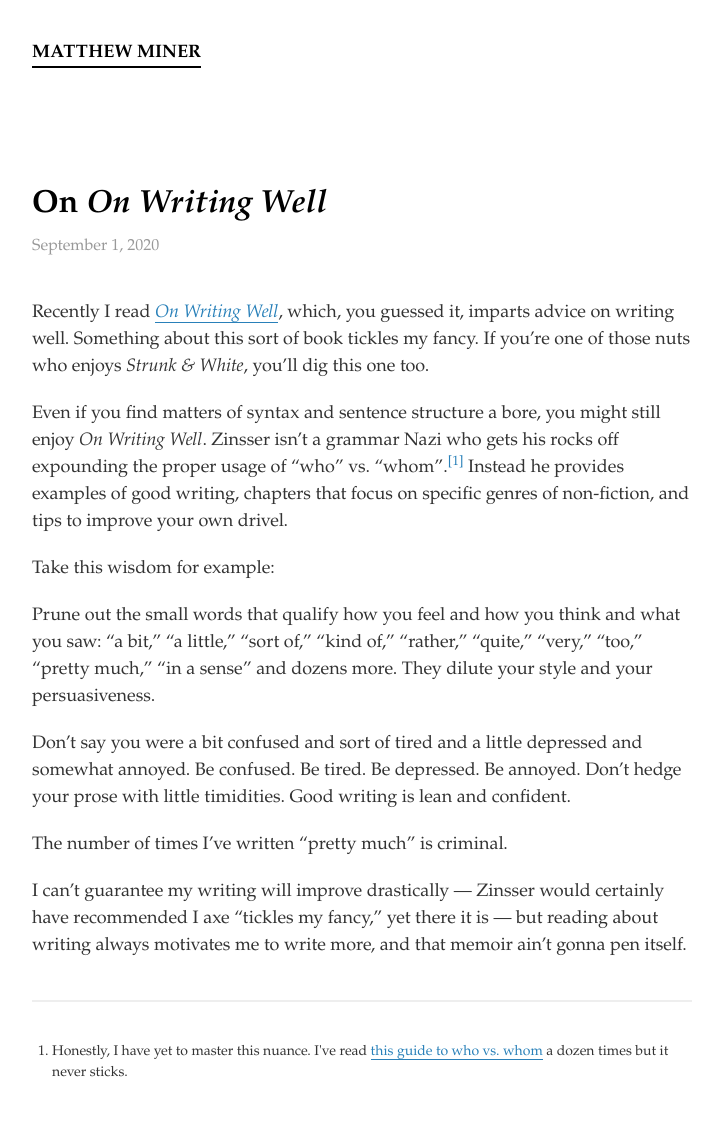
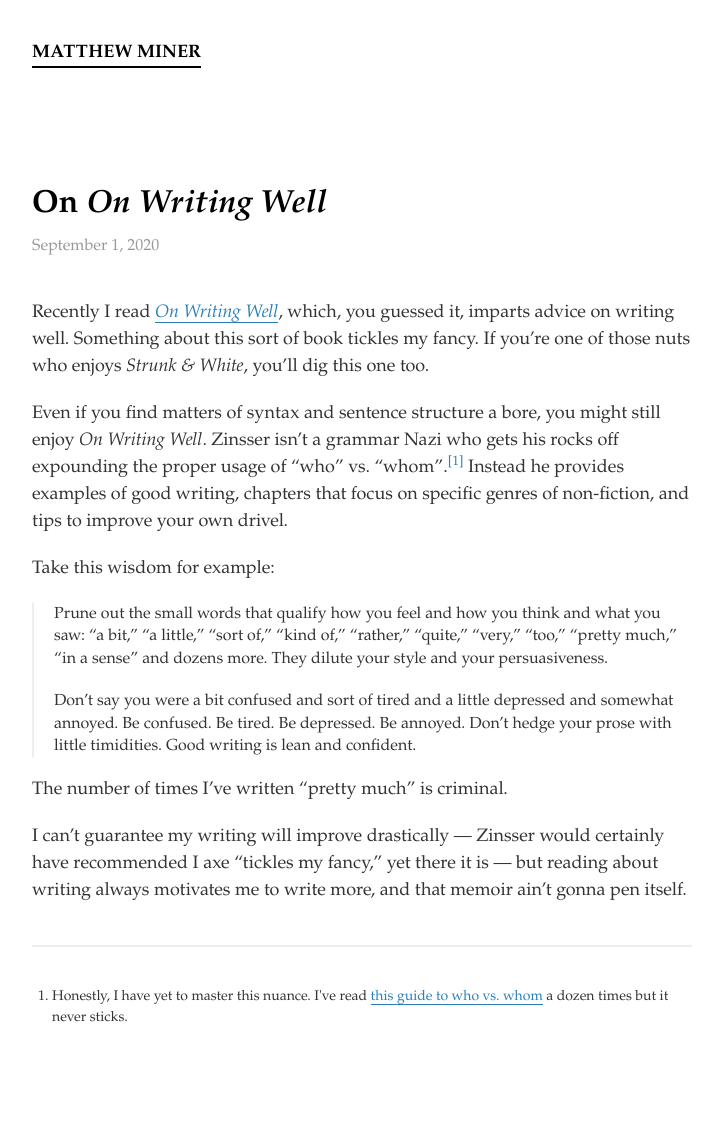
Before and after one commit to mminer/mminer.github.com, a Jekyll site: the page built from _posts/2020-09-01-on-on-writing-well.md, in a window 1280 px wide. Shown: the whole page, without its empty margins (278-1001 px from the left). Built offline with Jekyll 4.4.1, drawn with Linux system fonts in a browser that asks for light colours; after the commit the page ends 1089 px from its top, so only the background shows below that.

Commit message:
Add blockquote CSS style

```diff
--- a/_sass/_main.scss
+++ b/_sass/_main.scss
@@ -73,6 +73,13 @@
   img {
     width: 100%;
   }
+}
+
+blockquote {
+  border-left: 0.2rem solid #eee;
+  font-size: 1.6rem;
+  line-height: 1.4;
+  padding-left: 2rem;
 }
 
 body {
```
